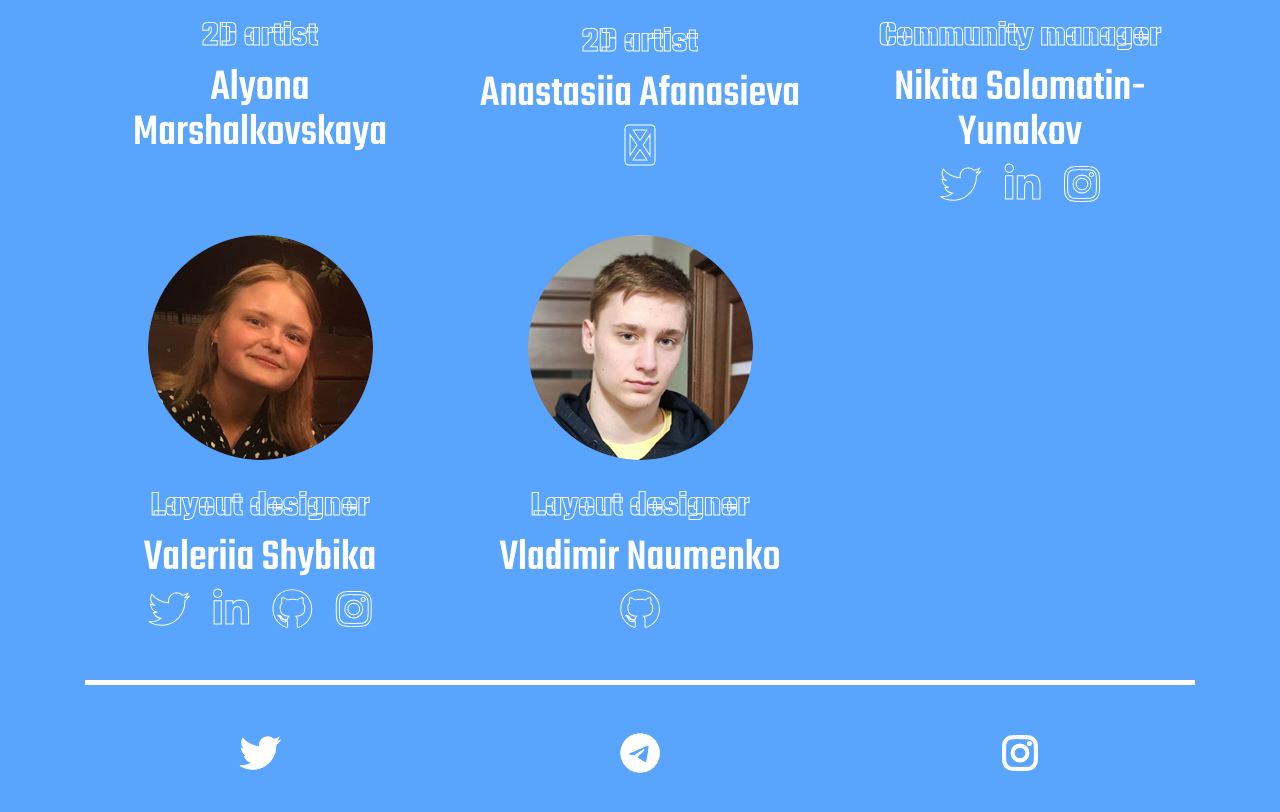
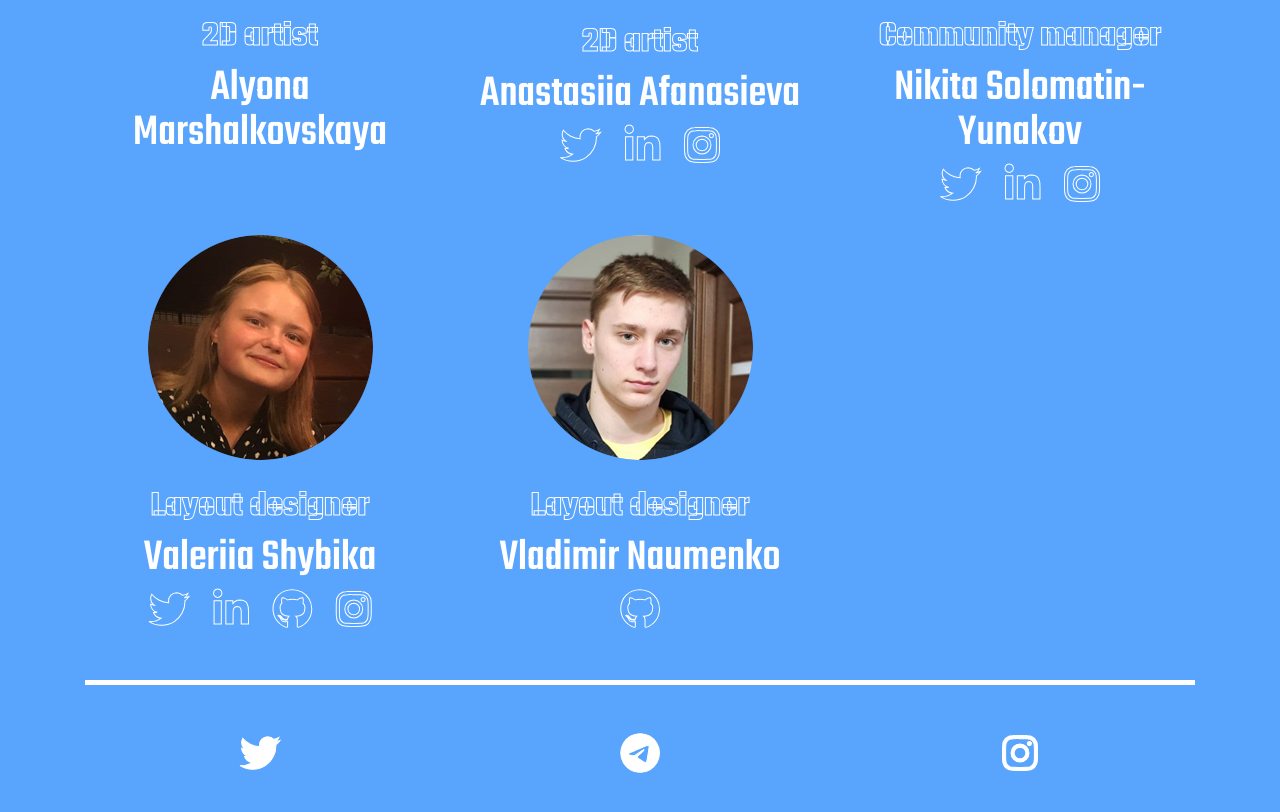
Before and after one commit to Hockey-Club-Manager/nft-hockey.github.io, a plain HTML site: page index.html in a window 1280 px wide. Shown: the part 3446-4258 px from the top of the page. Drawn offline with nearby package versions, Linux system fonts and the light colour scheme.

Commit message:
Added social media for AA

```diff
--- a/index.html
+++ b/index.html
@@ -180,10 +180,9 @@
     				<h6 class="text-center">2D artist</h6>
     				<h5 class="text-center">Anastasiia Afanasieva</h5>
                     <div class="social-media">
-    				    <!-- <a href="#"><i class="fab fa-twitter"></i></a>
-    				    <a href="#"><i class="fab fa-linkedin-in"></i></a>
-    				    <a href="#"><i class="fab fa-github"></i></a> -->
-    				    <a href="https://www.instagram.com/afannaaa/"><i class="fas fa-instagram"></i></a>
+    				    <a href="https://twitter.com/afannaaa"><i class="fab fa-twitter"></i></a>
+    				    <a href="https://www.linkedin.com/feed/"><i class="fab fa-linkedin-in"></i></a>
+    				    <a href="https://www.instagram.com/afannaaa/"><i class="fab fa-instagram"></i></a>
     			    </div>
     			</div>
     			<div class="col-xl-4 col-md-6 col-sm-12">
```
